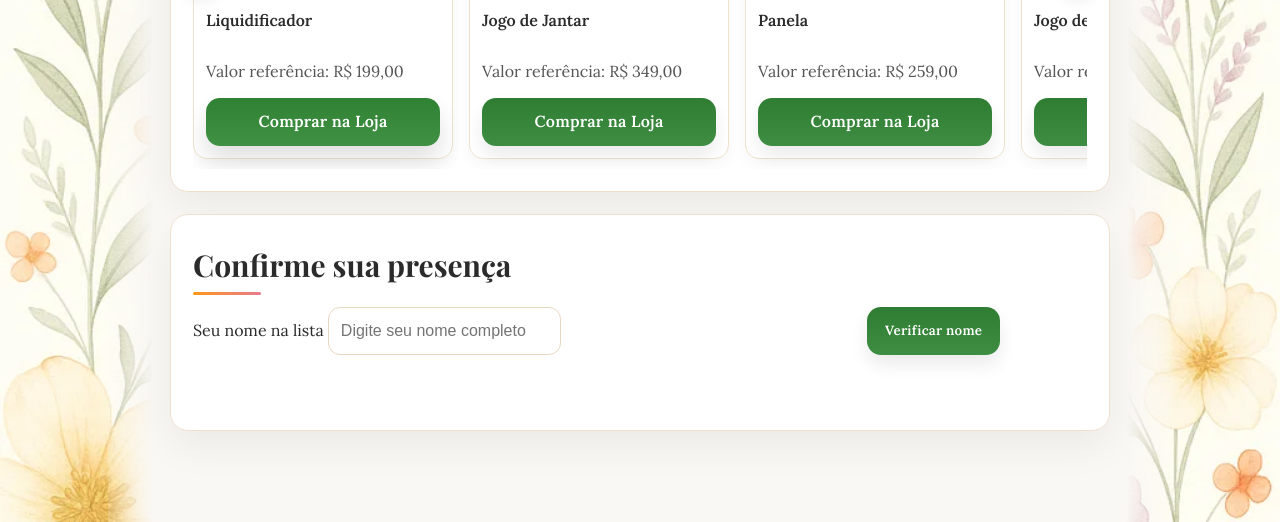
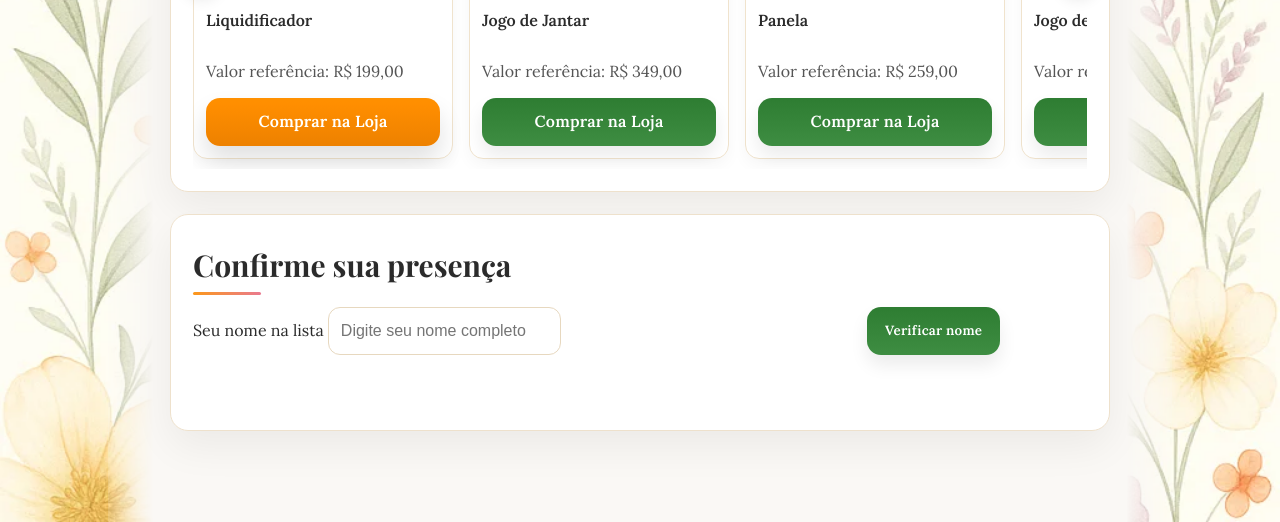
Before and after one commit to everlolo/casamento, a plain HTML site: page index.html in a window 1280 px wide. In both pictures the pointer is over the link 323 px from the left and 1289 px from the top of the page. Shown: the part 1167-1689 px from the top of the page. Drawn offline with nearby package versions, Linux system fonts and the light colour scheme.

Commit message:
Update style.css

```diff
--- a/style.css
+++ b/style.css
@@ -375,3 +375,22 @@ a.btn:disabled { opacity:.6; cursor:not-allowed; }
   border:1px solid #eadfca;
 }
 .seta:hover{ color:#3a3a3a; }
+
+/* HOVER com troca de cor na paleta do casamento */
+.btn-principal:hover,
+.btn-sucesso:hover {          /* ex.: “Verificar nome” e “Sim, estarei presente” */
+  --bg:#fb8c00;               /* laranja */
+  --bg2:#e67d00;
+}
+
+.btn-rosa:hover,              /* ex.: “Não poderei ir” */
+.btn-contraste:hover {
+  --bg:#e76b83;               /* rosa */
+  --bg2:#d55b72;
+}
+
+/* Se quiser que os botões dos presentes também mudem para laranja no hover */
+#presentes .btn:hover {
+  --bg:#fb8c00;
+  --bg2:#e67d00;
+}
```
